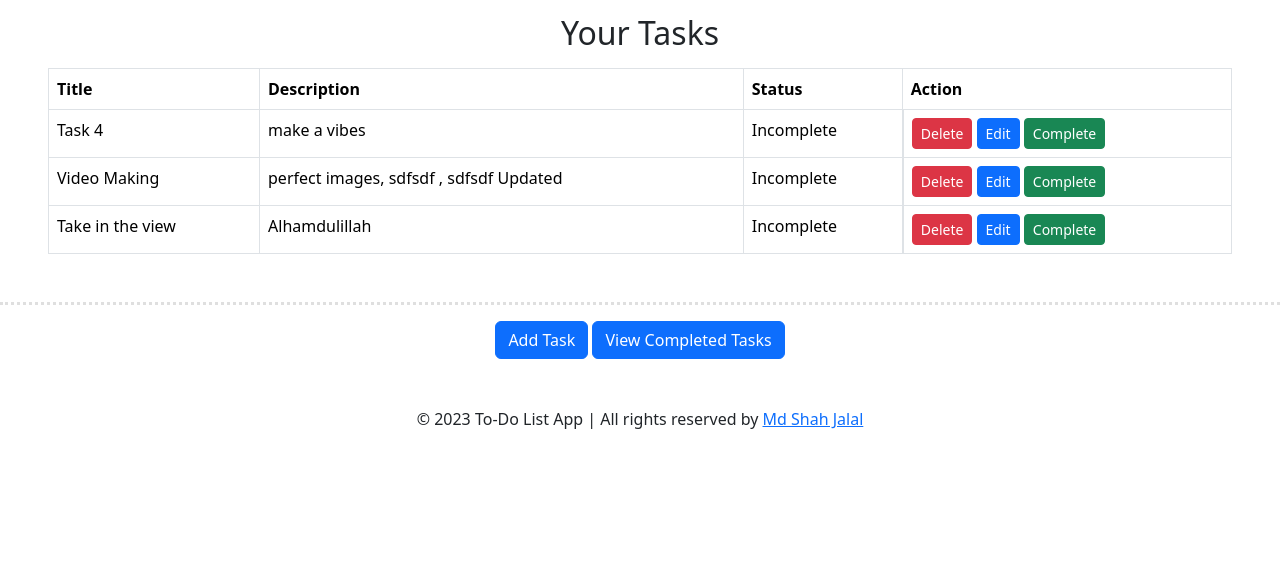
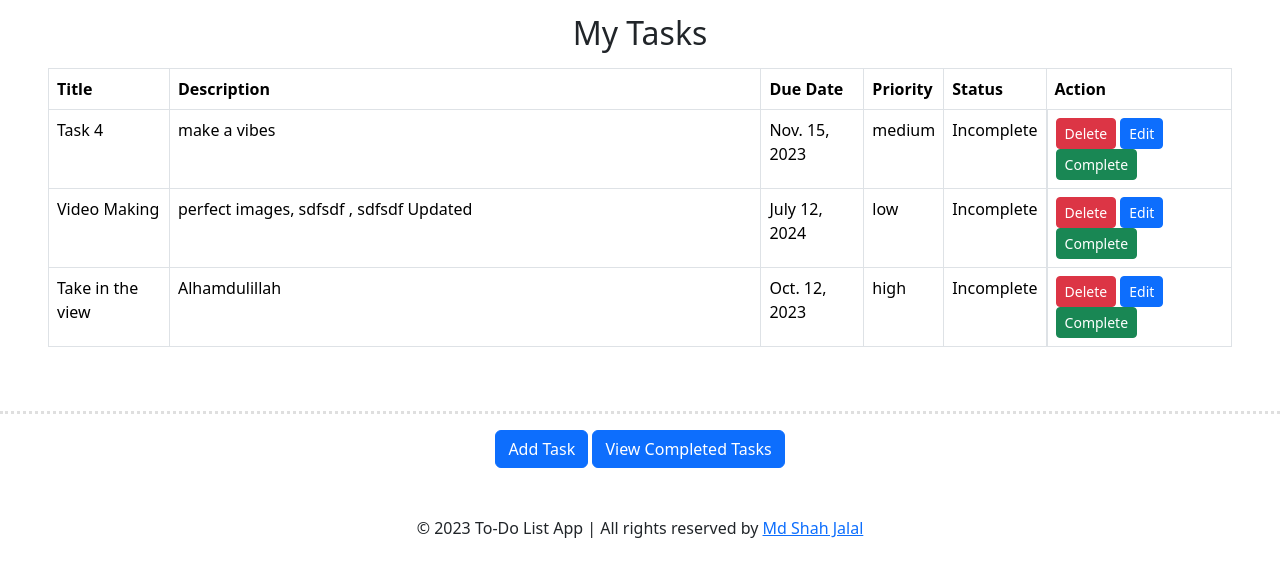
Before and after one commit to ProgrammerShahJalal/todoapp, a Django app: page / in a window 1280 px wide. Shown: the part 98-675 px from the top of the page. Run offline with Django 4.2, Linux system fonts and the light colour scheme; data comes from the database, SQL or seed files in the repository; both versions use the stored data as it was after the commit.

Commit message:
due date and priority

```diff
--- a/todoapp/forms.py
+++ b/todoapp/forms.py
@@ -4,4 +4,4 @@ from .models import TaskModel
 class TaskForm(forms.ModelForm):
     class Meta:
         model = TaskModel
-        fields = ('taskTitle', 'taskDescription')
+        fields = ('taskTitle', 'taskDescription', 'taskDueDate', 'taskPriority')
--- a/todoapp/models.py
+++ b/todoapp/models.py
@@ -1,11 +1,15 @@
 from django.db import models
-
-# Create your models here.
 
 class TaskModel(models.Model):
     taskTitle = models.CharField(max_length=100)
     taskDescription = models.TextField()
     is_completed = models.BooleanField(default=False)
+    taskDueDate = models.DateField(null=True, blank=True)
+    taskPriority = models.CharField(max_length=20, choices=[
+        ('low', 'Low'),
+        ('medium', 'Medium'),
+        ('high', 'High'),
+    ])
 
     def __str__(self):
         return self.taskTitle
--- a/todoapp/templates/edit_task.html
+++ b/todoapp/templates/edit_task.html
@@ -6,13 +6,13 @@
     <h2 class="text-center">Edit Task</h2>
     <form method="post">
         {% csrf_token %}
-        {{form | crispy}}
+        {{ form | crispy }}
         <button class="btn btn-success" type="submit">Save Changes</button>
     </form>
 </div>
 
 <hr style="border-top: 3px dotted #838282;" class="dotted">
-<div class=" text-center">
+<div class="text-center">
     <a class="btn btn-primary ms-5" href="{% url 'show_tasks' %}">Back to Tasks</a>
 </div>
 {% endblock %}
--- a/todoapp/templates/show_tasks.html
+++ b/todoapp/templates/show_tasks.html
@@ -1,14 +1,16 @@
 {% extends 'base.html' %}
 
 {% block content %}
-<h2 class="text-center my-3">Your Tasks</h2>
+<h2 class="text-center my-3">My Tasks</h2>
 {% if tasks %}
-<div class="px-5">
+<div class="px-5 table-responsive">
     <table class="table table-bordered">
         <thead>
           <tr>
             <th scope="col">Title</th>
             <th scope="col">Description</th>
+            <th scope="col">Due Date</th>
+            <th scope="col">Priority</th>
             <th scope="col">Status</th>
             <th scope="col">Action</th>
           </tr>
@@ -17,7 +19,9 @@
             {% for task in tasks %}
           <tr>
             <td>{{ task.taskTitle }}</td>
-            <td>{{ task.taskDescription }}</td>
+            <td class="w-50">{{ task.taskDescription }}</td>
+            <td>{{ task.taskDueDate }}</td>
+            <td>{{ task.taskPriority }}</td>
             <td>
                 {% if task.is_completed %}
                     Complete
@@ -26,7 +30,7 @@
                 {% endif %}
             </td>
             <td class="d-grid gap-2 d-md-block">
-                <a class="btn btn-sm btn-danger" href="{% url 'delete_task' task.id %}">Delete</a>
+              <a class="btn btn-sm btn-danger" href="{% url 'delete_task' task.id %}" onclick="return confirm('Are you sure you want to delete this task?');">Delete</a>
                 <a class="btn btn-sm btn-primary" href="{% url 'edit_task' task.id %}">Edit</a>
                 <a class="btn btn-sm btn-success" href="{% url 'complete_task' task.id %}">Complete</a>
             </td>
--- a/todoapp/views.py
+++ b/todoapp/views.py
@@ -18,13 +18,14 @@ def show_tasks(request):
 
 def edit_task(request, task_id):
     task = TaskModel.objects.get(pk=task_id)
-    form = TaskForm(instance=task)
     if request.method == 'POST':
         form = TaskForm(request.POST, instance=task)
         if form.is_valid():
             form.save()
             return redirect('show_tasks')
-    return render(request, 'edit_task.html', {'form': form})
+    else:
+        form = TaskForm(instance=task)
+    return render(request, 'edit_task.html', {'form': form, 'task': task})
 
 def complete_task(request, task_id):
     task = TaskModel.objects.get(pk=task_id)
--- a/todoproject/settings.py
+++ b/todoproject/settings.py
@@ -25,7 +25,7 @@ SECRET_KEY = 'django-insecure-w%ljtlal_p6eq!+4=g#e93p*8j4@^k#raqm^ma+zl5v2#l)%cq
 # SECURITY WARNING: don't run with debug turned on in production!
 DEBUG = True
 
-ALLOWED_HOSTS = ['.vercel.app']
+ALLOWED_HOSTS = ['*']
 
 
 # Application definition
```
Also changed, not shown: requirements.txt (deleted, +0 -75 lines), todoapp/templates/completed_tasks.html (+6 -2 lines), db.sqlite3, todoapp/migrations/0002_taskmodel_taskduedate_taskmodel_taskpriority.py (added), todoproject/vercel.json (deleted).
